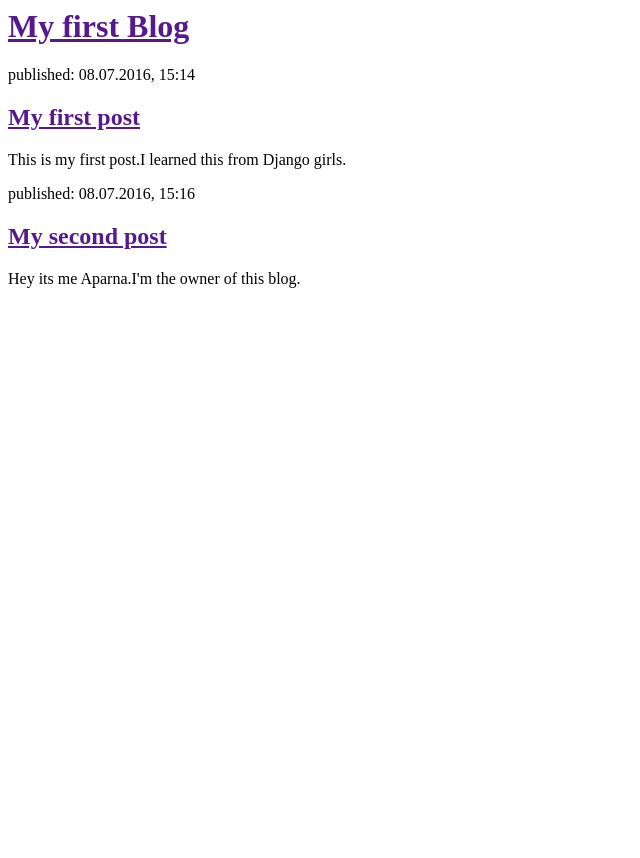
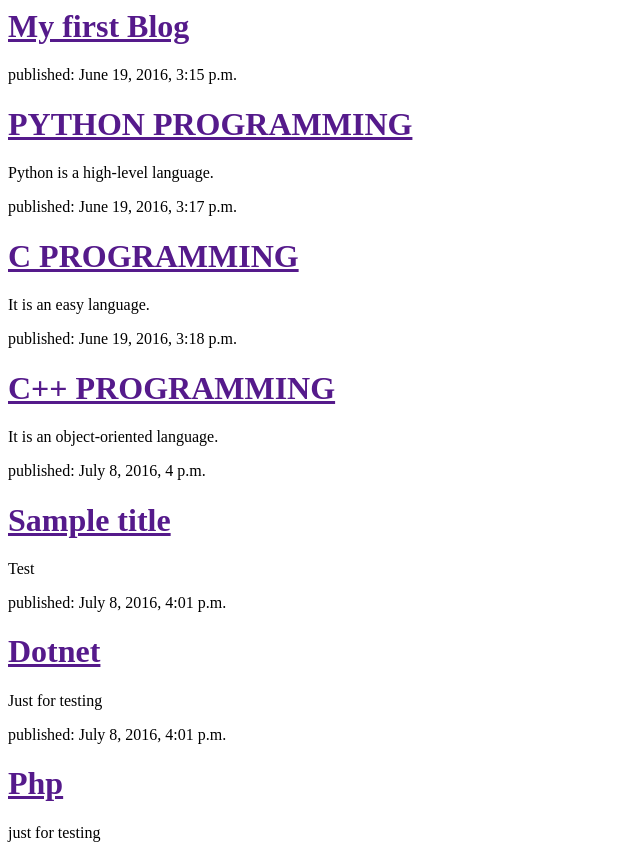
Before and after one commit to AparnaBalagopal/first-blog, a Django app: page / in a window 1280 px wide. Shown: the whole page, without its empty margins (0-640 px from the left). Before the commit the page ends 288 px from the top, so only its background shows below. Run offline with Django 3.2, Linux system fonts and the light colour scheme; data comes from the database, SQL or seed files in the repository; both versions use the stored data as it was after the commit.

Commit message:
Modified templates to display posts from database.

```diff
--- a/myproject/blog/templates/blog/post_list.html
+++ b/myproject/blog/templates/blog/post_list.html
@@ -6,17 +6,12 @@
         <div>
             <h1><a href="">My first Blog</a></h1>
         </div>
-
+        {% for post in posts %}
         <div>
-            <p>published: 08.07.2016, 15:14</p>
-            <h2><a href="">My first post</a></h2>
-            <p>This is my first post.I learned this from Django girls.</p>
-        </div>
-
-        <div>
-            <p>published: 08.07.2016, 15:16</p>
-            <h2><a href="">My second post</a></h2>
-            <p>Hey its me Aparna.I'm the owner of this blog.</p>
-        </div>
+        <p>published: {{ post.published_date }}</p>
+        <h1><a href="">{{ post.title }}</a></h1>
+        <p>{{ post.text|linebreaksbr }}</p>
+    </div>
+        {% endfor %}
     </body>
 </html>
--- a/myproject/blog/views.py
+++ b/myproject/blog/views.py
@@ -1,6 +1,9 @@
 from django.shortcuts import render
+from django.utils import timezone
+from .models import Post
 
 # Create your views here.
 
 def post_list(request):
-    return render(request, 'blog/post_list.html', {})
+	posts = Post.objects.filter(published_date__lte=timezone.now()).order_by('published_date')
+	return render(request, 'blog/post_list.html', {'posts': posts})
```
Also changed, not shown: myproject/db.sqlite3, 1 other file.
